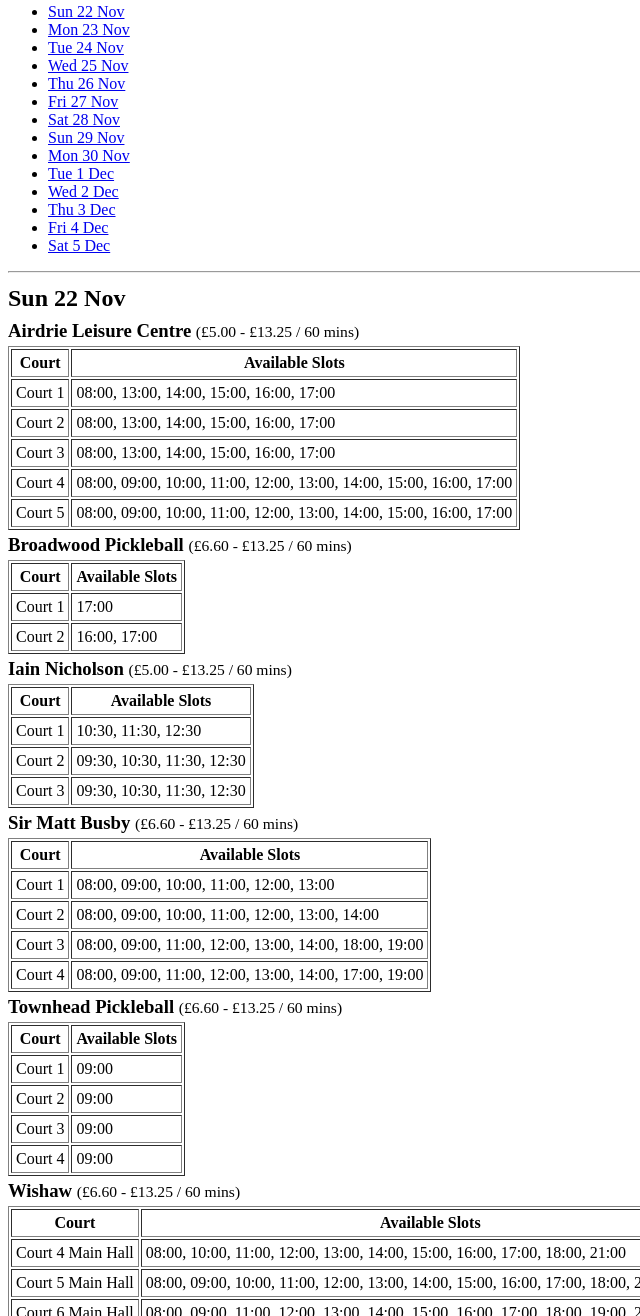
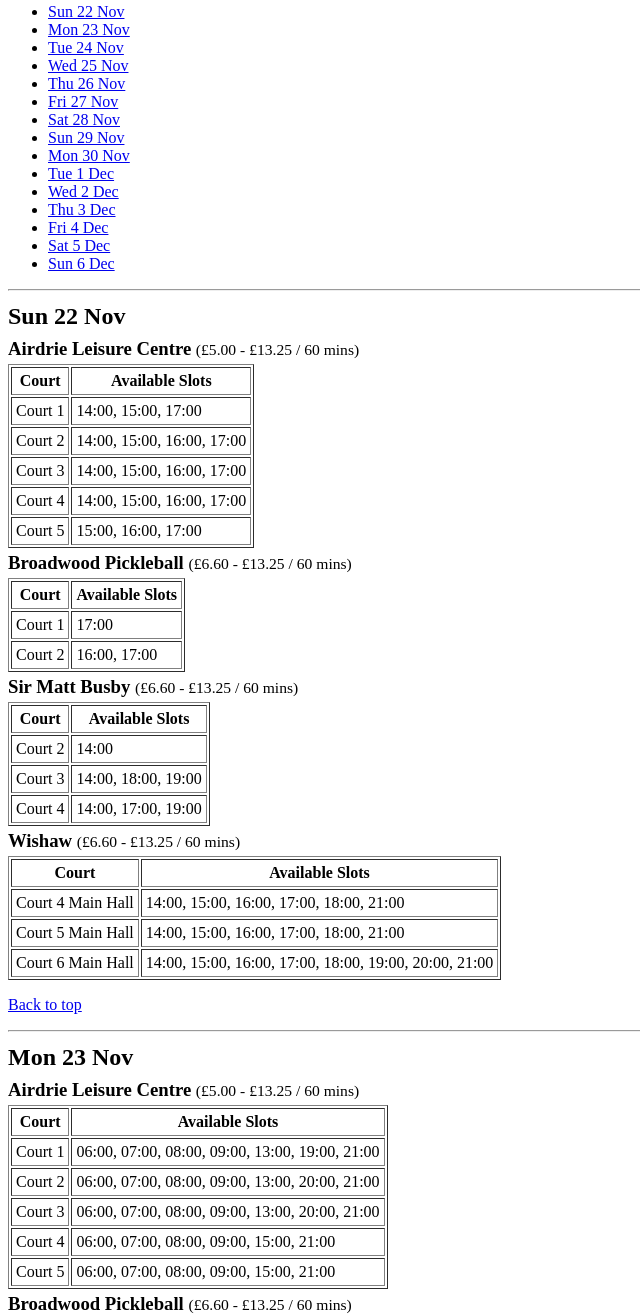
Before and after one commit to mikevelu/picklecourts, a plain HTML site: page index.html in a window 1280 px wide. Shown: the part 163-1479 px from the top of the page, without its empty margins (0-640 px from the left). Drawn offline with Linux system fonts and the light colour scheme.

Commit message:
Update court availability

```diff
--- a/index.html
+++ b/index.html
@@ -30,7 +30,7 @@
 
 <h1>PickleCourts</h1>
 <p>Pickleball court availability in North Lanarkshire</p>
-<p><small>Last updated: 22 November 2026, 00:41</small></p>
+<p><small>Last updated: 22 November 2026, 14:20</small></p>
 
 <hr>
 
@@ -49,6 +49,7 @@
   <li><a href="#date-2026-12-03">Thu 3 Dec</a></li>
   <li><a href="#date-2026-12-04">Fri 4 Dec</a></li>
   <li><a href="#date-2026-12-05">Sat 5 Dec</a></li>
+  <li><a href="#date-2026-12-06">Sun 6 Dec</a></li>
 </ul>
 
 <hr>
@@ -59,11 +60,11 @@
 <h3 id="date-2026-11-22-airdrie-leisure-centre">Airdrie Leisure Centre <small>(£5.00 - £13.25 / 60 mins)</small></h3>
 <table border="1" cellpadding="4">
 <tr><th>Court</th><th>Available Slots</th></tr>
-<tr><td>Court 1</td><td>08:00, 13:00, 14:00, 15:00, 16:00, 17:00</td></tr>
-<tr><td>Court 2</td><td>08:00, 13:00, 14:00, 15:00, 16:00, 17:00</td></tr>
-<tr><td>Court 3</td><td>08:00, 13:00, 14:00, 15:00, 16:00, 17:00</td></tr>
-<tr><td>Court 4</td><td>08:00, 09:00, 10:00, 11:00, 12:00, 13:00, 14:00, 15:00, 16:00, 17:00</td></tr>
-<tr><td>Court 5</td><td>08:00, 09:00, 10:00, 11:00, 12:00, 13:00, 14:00, 15:00, 16:00, 17:00</td></tr>
+<tr><td>Court 1</td><td>14:00, 15:00, 17:00</td></tr>
+<tr><td>Court 2</td><td>14:00, 15:00, 16:00, 17:00</td></tr>
+<tr><td>Court 3</td><td>14:00, 15:00, 16:00, 17:00</td></tr>
+<tr><td>Court 4</td><td>14:00, 15:00, 16:00, 17:00</td></tr>
+<tr><td>Court 5</td><td>15:00, 16:00, 17:00</td></tr>
 </table>
 
 <h3 id="date-2026-11-22-broadwood-pickleball">Broadwood Pickleball <small>(£6.60 - £13.25 / 60 mins)</small></h3>
@@ -73,38 +74,20 @@
 <tr><td>Court 2</td><td>16:00, 17:00</td></tr>
 </table>
 
-<h3 id="date-2026-11-22-iain-nicholson">Iain Nicholson <small>(£5.00 - £13.25 / 60 mins)</small></h3>
-<table border="1" cellpadding="4">
-<tr><th>Court</th><th>Available Slots</th></tr>
-<tr><td>Court 1</td><td>10:30, 11:30, 12:30</td></tr>
-<tr><td>Court 2</td><td>09:30, 10:30, 11:30, 12:30</td></tr>
-<tr><td>Court 3</td><td>09:30, 10:30, 11:30, 12:30</td></tr>
-</table>
-
 <h3 id="date-2026-11-22-sir-matt-busby">Sir Matt Busby <small>(£6.60 - £13.25 / 60 mins)</small></h3>
 <table border="1" cellpadding="4">
 <tr><th>Court</th><th>Available Slots</th></tr>
-<tr><td>Court 1</td><td>08:00, 09:00, 10:00, 11:00, 12:00, 13:00</td></tr>
-<tr><td>Court 2</td><td>08:00, 09:00, 10:00, 11:00, 12:00, 13:00, 14:00</td></tr>
-<tr><td>Court 3</td><td>08:00, 09:00, 11:00, 12:00, 13:00, 14:00, 18:00, 19:00</td></tr>
-<tr><td>Court 4</td><td>08:00, 09:00, 11:00, 12:00, 13:00, 14:00, 17:00, 19:00</td></tr>
-</table>
-
-<h3 id="date-2026-11-22-townhead-pickleball">Townhead Pickleball <small>(£6.60 - £13.25 / 60 mins)</small></h3>
-<table border="1" cellpadding="4">
-<tr><th>Court</th><th>Available Slots</th></tr>
-<tr><td>Court 1</td><td>09:00</td></tr>
-<tr><td>Court 2</td><td>09:00</td></tr>
-<tr><td>Court 3</td><td>09:00</td></tr>
-<tr><td>Court 4</td><td>09:00</td></tr>
+<tr><td>Court 2</td><td>14:00</td></tr>
+<tr><td>Court 3</td><td>14:00, 18:00, 19:00</td></tr>
+<tr><td>Court 4</td><td>14:00, 17:00, 19:00</td></tr>
 </table>
 
 <h3 id="date-2026-11-22-wishaw">Wishaw <small>(£6.60 - £13.25 / 60 mins)</small></h3>
 <table border="1" cellpadding="4">
 <tr><th>Court</th><th>Available Slots</th></tr>
-<tr><td>Court 4 Main Hall</td><td>08:00, 10:00, 11:00, 12:00, 13:00, 14:00, 15:00, 16:00, 17:00, 18:00, 21:00</td></tr>
-<tr><td>Court 5 Main Hall</td><td>08:00, 09:00, 10:00, 11:00, 12:00, 13:00, 14:00, 15:00, 16:00, 17:00, 18:00, 21:00</td></tr>
-<tr><td>Court 6 Main Hall</td><td>08:00, 09:00, 11:00, 12:00, 13:00, 14:00, 15:00, 16:00, 17:00, 18:00, 19:00, 20:00, 21:00</td></tr>
+<tr><td>Court 4 Main Hall</td><td>14:00, 15:00, 16:00, 17:00, 18:00, 21:00</td></tr>
+<tr><td>Court 5 Main Hall</td><td>14:00, 15:00, 16:00, 17:00, 18:00, 21:00</td></tr>
+<tr><td>Court 6 Main Hall</td><td>14:00, 15:00, 16:00, 17:00, 18:00, 19:00, 20:00, 21:00</td></tr>
 </table>
 
 <p><a href="#top">Back to top</a></p>
@@ -136,9 +119,9 @@
 <h3 id="date-2026-11-23-iain-nicholson">Iain Nicholson <small>(£5.00 - £13.25 / 60 mins)</small></h3>
 <table border="1" cellpadding="4">
 <tr><th>Court</th><th>Available Slots</th></tr>
-<tr><td>Court 1</td><td>09:30, 10:30, 11:30, 12:30, 13:30, 14:30, 15:30, 16:30</td></tr>
-<tr><td>Court 2</td><td>09:30, 10:30, 11:30, 12:30, 13:30, 14:30, 15:30, 16:30, 17:30</td></tr>
-<tr><td>Court 3</td><td>09:30, 10:30, 11:30, 12:30, 13:30, 14:30, 15:30, 16:30, 17:30</td></tr>
+<tr><td>Court 1</td><td>09:30, 10:30, 11:30, 12:30, 13:30, 14:30, 15:30, 16:30, 19:30</td></tr>
+<tr><td>Court 2</td><td>09:30, 10:30, 11:30, 12:30, 13:30, 14:30, 15:30, 16:30, 17:30, 19:30</td></tr>
+<tr><td>Court 3</td><td>09:30, 10:30, 11:30, 12:30, 13:30, 14:30, 15:30, 16:30, 17:30, 19:30</td></tr>
 </table>
 
 <h3 id="date-2026-11-23-pickleball-online-booking">Pickleball Online Booking <small>(£6.60 - £13.25 / 60 mins)</small></h3>
@@ -189,7 +172,7 @@
 <h3 id="date-2026-11-23-wishaw">Wishaw <small>(£6.60 - £13.25 / 60 mins)</small></h3>
 <table border="1" cellpadding="4">
 <tr><th>Court</th><th>Available Slots</th></tr>
-<tr><td>Court 4 Main Hall</td><td>08:00, 09:00, 10:00, 11:00, 12:00, 13:00, 14:00, 15:00, 16:00, 19:00</td></tr>
+<tr><td>Court 4 Main Hall</td><td>08:00, 09:00, 10:00, 11:00, 12:00, 13:00, 15:00, 16:00, 19:00</td></tr>
 <tr><td>Court 5 Main Hall</td><td>08:00, 09:00, 10:00, 12:00, 13:00, 14:00, 15:00, 16:00, 19:00</td></tr>
 <tr><td>Court 6 Main Hall</td><td>08:00, 09:00, 10:00, 12:00, 13:00, 14:00, 15:00, 16:00, 20:00, 21:00</td></tr>
 </table>
@@ -208,7 +191,7 @@
 <tr><td>Court 2</td><td>06:00, 07:00, 08:00, 09:00, 10:00, 11:00, 12:00, 13:00, 14:00, 15:00, 20:00, 21:00</td></tr>
 <tr><td>Court 3</td><td>06:00, 07:00, 08:00, 09:00, 10:00, 11:00, 12:00, 13:00, 14:00, 15:00, 20:00, 21:00</td></tr>
 <tr><td>Court 4</td><td>06:00, 07:00, 08:00, 09:00, 10:00, 11:00, 12:00, 15:00, 21:00</td></tr>
-<tr><td>Court 5</td><td>06:00, 07:00, 08:00, 09:00, 10:00, 11:00, 12:00, 15:00, 18:00, 21:00</td></tr>
+<tr><td>Court 5</td><td>06:00, 07:00, 08:00, 09:00, 10:00, 11:00, 12:00, 15:00, 21:00</td></tr>
 </table>
 
 <h3 id="date-2026-11-24-broadwood-pickleball">Broadwood Pickleball <small>(£6.60 - £13.25 / 60 mins)</small></h3>
@@ -223,7 +206,7 @@
 <h3 id="date-2026-11-24-iain-nicholson">Iain Nicholson <small>(£5.00 - £13.25 / 60 mins)</small></h3>
 <table border="1" cellpadding="4">
 <tr><th>Court</th><th>Available Slots</th></tr>
-<tr><td>Court 1</td><td>09:30, 10:30, 11:30, 12:30, 13:30, 14:30, 15:30, 16:30, 20:30</td></tr>
+<tr><td>Court 1</td><td>09:30, 10:30, 11:30, 12:30, 13:30, 15:30, 16:30, 20:30</td></tr>
 <tr><td>Court 2</td><td>09:30, 10:30, 11:30, 12:30, 13:30, 14:30, 15:30, 16:30, 17:30, 18:30</td></tr>
 <tr><td>Court 3</td><td>09:30, 10:30, 11:30, 12:30, 13:30, 14:30, 15:30, 20:30</td></tr>
 </table>
@@ -269,7 +252,7 @@
 <h3 id="date-2026-11-24-tryst">Tryst <small>(£6.60 - £13.25 / 60 mins)</small></h3>
 <table border="1" cellpadding="4">
 <tr><th>Court</th><th>Available Slots</th></tr>
-<tr><td>Court 6</td><td>07:00, 08:00, 09:00, 10:00, 11:00, 12:00, 13:00, 14:00, 15:00, 16:00</td></tr>
+<tr><td>Court 6</td><td>07:00, 08:00, 09:00, 10:00, 12:00, 13:00, 14:00, 15:00, 16:00</td></tr>
 <tr><td>Court 7</td><td>07:00, 08:00, 09:00, 11:00, 12:00, 13:00, 14:00, 15:00, 16:00</td></tr>
 </table>
 
@@ -322,7 +305,7 @@
 <tr><td>Court 3 (hall A)</td><td>18:00, 21:00</td></tr>
 <tr><td>Court 4 (hall B)</td><td>18:00, 21:00</td></tr>
 <tr><td>Court 5 (hall B)</td><td>16:00, 18:00, 21:00</td></tr>
-<tr><td>Court 6 (hall B)</td><td>16:00, 18:00, 19:00, 20:00, 21:00</td></tr>
+<tr><td>Court 6 (hall B)</td><td>16:00, 18:00, 19:00, 21:00</td></tr>
 <tr><td>Court 7 (hall C)</td><td>18:00, 19:00</td></tr>
 <tr><td>Court 8 (hall C)</td><td>18:00, 19:00</td></tr>
 </table>
@@ -440,7 +423,7 @@
 <h3 id="date-2026-11-26-tryst">Tryst <small>(£6.60 - £13.25 / 60 mins)</small></h3>
 <table border="1" cellpadding="4">
 <tr><th>Court</th><th>Available Slots</th></tr>
-<tr><td>Court 6</td><td>07:00, 08:00, 09:00, 12:00, 14:00, 15:00, 16:00, 17:00, 18:00, 19:00, 20:00</td></tr>
+<tr><td>Court 6</td><td>07:00, 08:00, 09:00, 12:00, 14:00, 15:00, 16:00, 17:00, 18:00, 20:00</td></tr>
 <tr><td>Court 7</td><td>07:00, 08:00, 09:00, 14:00, 16:00, 17:00</td></tr>
 </table>
 
@@ -448,7 +431,7 @@
 <table border="1" cellpadding="4">
 <tr><th>Court</th><th>Available Slots</th></tr>
 <tr><td>Court 5 Main Hall</td><td>18:00, 19:00</td></tr>
-<tr><td>Court 6 Main Hall</td><td>18:00, 19:00</td></tr>
+<tr><td>Court 6 Main Hall</td><td>18:00</td></tr>
 </table>
 
 <p><a href="#top">Back to top</a></p>
@@ -1141,5 +1124,55 @@
 </section>
 <hr>
 
+<section>
+<h2 id="date-2026-12-06">Sun 6 Dec</h2>
+
+<h3 id="date-2026-12-06-airdrie-leisure-centre">Airdrie Leisure Centre <small>(£5.00 - £13.25 / 60 mins)</small></h3>
+<table border="1" cellpadding="4">
+<tr><th>Court</th><th>Available Slots</th></tr>
+<tr><td>Court 1</td><td>08:00, 13:00</td></tr>
+<tr><td>Court 2</td><td>08:00, 13:00</td></tr>
+<tr><td>Court 3</td><td>08:00, 13:00</td></tr>
+<tr><td>Court 4</td><td>08:00, 09:00, 10:00, 11:00, 12:00, 13:00</td></tr>
+<tr><td>Court 5</td><td>08:00, 09:00, 10:00, 11:00, 12:00, 13:00</td></tr>
+</table>
+
+<h3 id="date-2026-12-06-iain-nicholson">Iain Nicholson <small>(£5.00 - £13.25 / 60 mins)</small></h3>
+<table border="1" cellpadding="4">
+<tr><th>Court</th><th>Available Slots</th></tr>
+<tr><td>Court 1</td><td>09:30, 10:30, 11:30, 12:30</td></tr>
+<tr><td>Court 2</td><td>09:30, 10:30, 11:30, 12:30</td></tr>
+<tr><td>Court 3</td><td>09:30, 10:30, 11:30, 12:30</td></tr>
+</table>
+
+<h3 id="date-2026-12-06-sir-matt-busby">Sir Matt Busby <small>(£6.60 - £13.25 / 60 mins)</small></h3>
+<table border="1" cellpadding="4">
+<tr><th>Court</th><th>Available Slots</th></tr>
+<tr><td>Court 1</td><td>08:00, 09:00, 10:00</td></tr>
+<tr><td>Court 2</td><td>08:00, 09:00, 10:00</td></tr>
+<tr><td>Court 3</td><td>08:00, 09:00</td></tr>
+<tr><td>Court 4</td><td>08:00, 09:00</td></tr>
+</table>
+
+<h3 id="date-2026-12-06-townhead-pickleball">Townhead Pickleball <small>(£6.60 - £13.25 / 60 mins)</small></h3>
+<table border="1" cellpadding="4">
+<tr><th>Court</th><th>Available Slots</th></tr>
+<tr><td>Court 1</td><td>09:00</td></tr>
+<tr><td>Court 2</td><td>09:00</td></tr>
+<tr><td>Court 3</td><td>09:00</td></tr>
+<tr><td>Court 4</td><td>09:00</td></tr>
+</table>
+
+<h3 id="date-2026-12-06-tryst">Tryst <small>(£6.60 - £13.25 / 60 mins)</small></h3>
+<table border="1" cellpadding="4">
+<tr><th>Court</th><th>Available Slots</th></tr>
+<tr><td>Court 6</td><td>08:00, 09:00, 10:00, 11:00, 12:00, 13:00</td></tr>
+<tr><td>Court 7</td><td>08:00, 09:00, 10:00, 11:00</td></tr>
+</table>
+
+<p><a href="#top">Back to top</a></p>
+</section>
+<hr>
+
 </body>
 </html>
```
